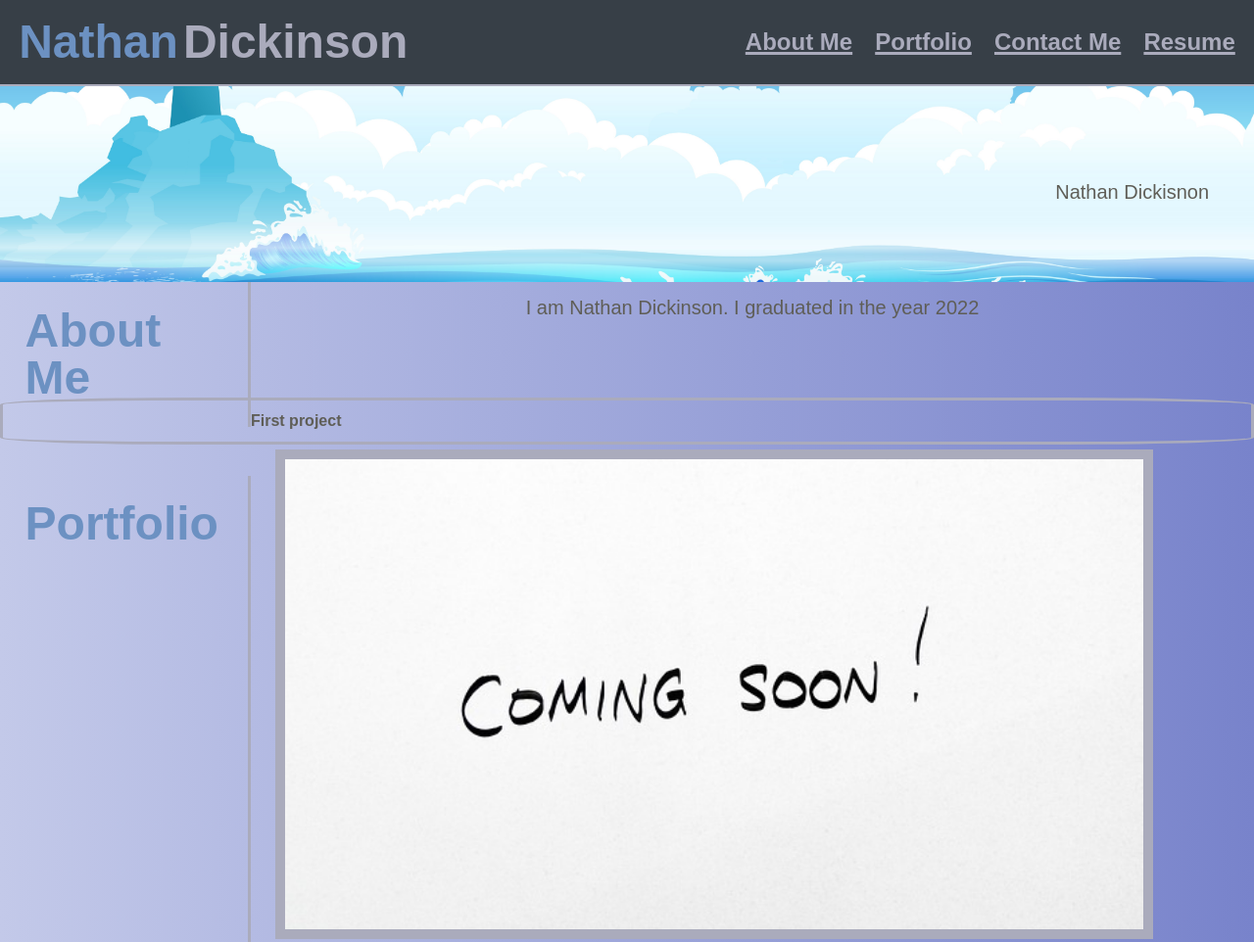
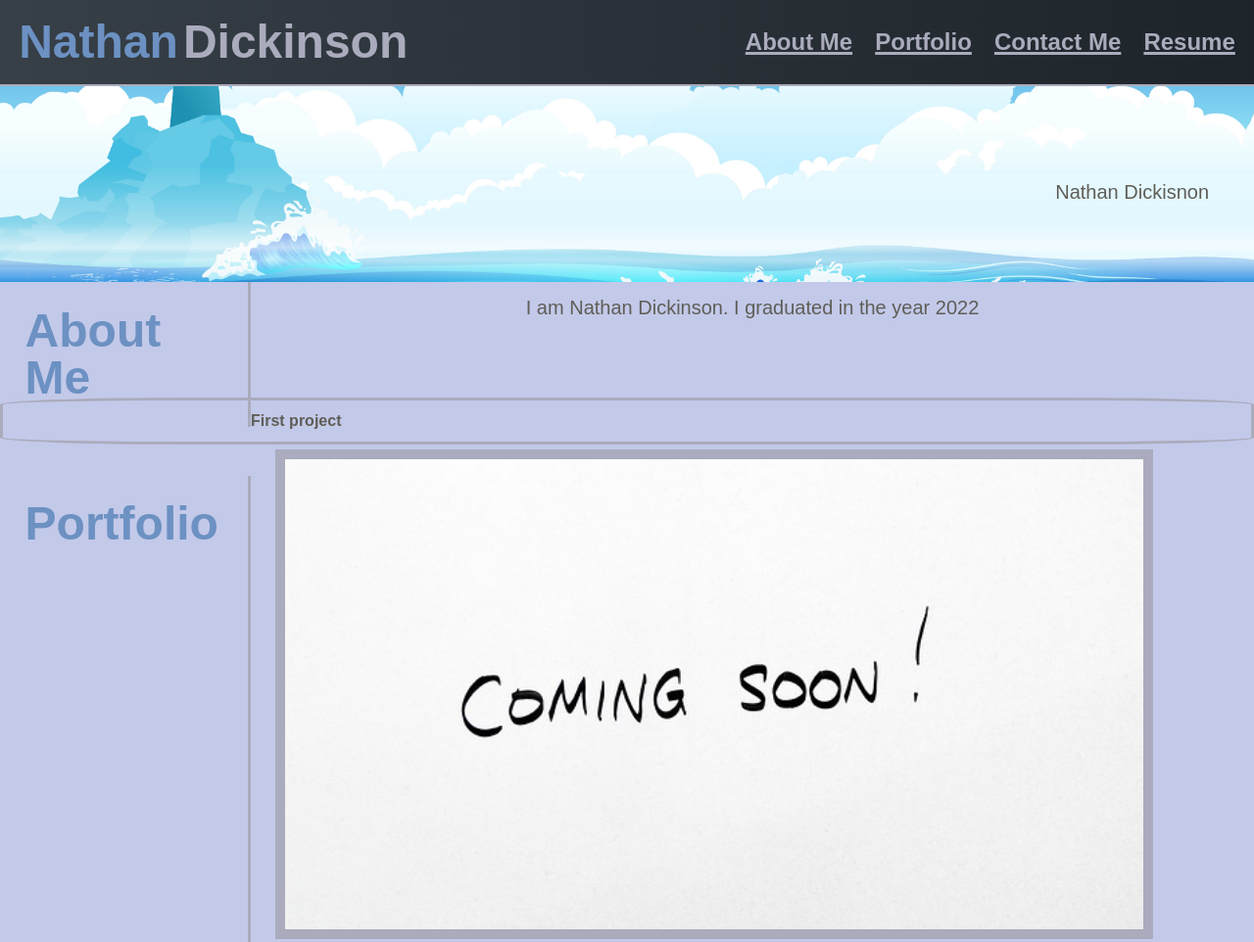
Before and after one commit to nathan26036/dickinson-portfolio, a plain HTML site: page 02-Challenge/index.html in a window 1280 px wide. Shown: the top 962 px of the page at 98% size. Drawn offline with Linux system fonts and the light colour scheme.

Commit message:
changed gradients

```diff
--- a/02-Challenge/Assets/style.css
+++ b/02-Challenge/Assets/style.css
@@ -12,8 +12,9 @@ header {
     align-items: center;
     justify-content: space-between;
     padding: 1.5%;
-    color: var(--text);
-    background-color: var(--header);
+    color: var(--text);;
+    background-image:
+    linear-gradient(to right, var(--header), #1d242a);
     border-bottom: 2px solid var(--outline);
   }
 
@@ -55,8 +56,7 @@ nav a {
 
 }
 body {
-  background-image:
-    linear-gradient(to right, var(--body), #7883cb);
+  background-color: var(--body);
   color: var(--text);
 
 }
```
